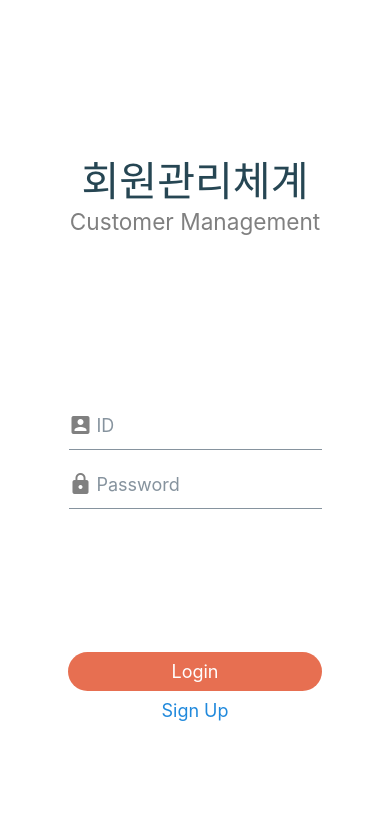
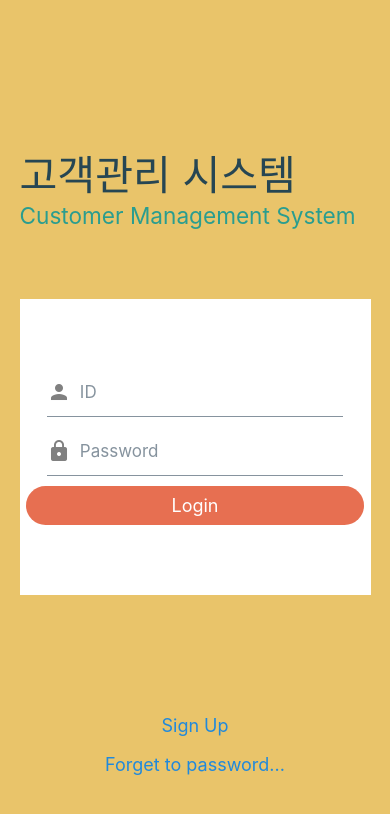
Before and after one commit to Hoooooou-Jun/Customer_Management-front, a React Native app: screen /Login in a window 390 px wide. Shown: the top 814 px of the page. Built offline with nearby package versions, Linux system fonts and the light colour scheme.

Commit message:
Add signup screen / login, signup components

```diff
--- /dev/null
+++ b/src/components/Login/index.tsx
@@ -0,0 +1,16 @@
+import React from 'react';
+import { View } from 'react-native';
+import * as RNE  from 'react-native-elements'
+import styles from './styles';
+
+const LoginBox = () => {
+	return (
+		<View style={styles.shadowBox}>
+            <RNE.Input placeholder=" ID" inputStyle={{fontSize: 17}} containerStyle={styles.input} leftIcon={<RNE.Icon name='person' size={24} color='gray' />} />
+            <RNE.Input placeholder=" Password" inputStyle={{fontSize: 17}} containerStyle={styles.input} leftIcon={<RNE.Icon name='lock' size={24} color='gray' />} secureTextEntry={true} />
+			<RNE.Button title="Login" buttonStyle={styles.button} />
+        </View>
+	)
+}
+
+export default LoginBox;
--- /dev/null
+++ b/src/components/Login/styles.tsx
@@ -0,0 +1,26 @@
+import { StyleSheet, Dimensions } from 'react-native';
+
+const CARD_WIDTH = Dimensions.get('window').width * 0.9
+const CARD_HEIGHT = Dimensions.get('window').height * 0.35
+const BUTTON_WIDTH = Dimensions.get('window').height * 0.4
+
+const styles = StyleSheet.create({
+	shadowBox: {
+		backgroundColor: 'white',
+		justifyContent: 'center',
+		alignItems: 'center',
+		width: CARD_WIDTH,
+		height: CARD_HEIGHT,
+		elevation: 20,
+	},
+	input: {
+        width: "90%"
+    },
+	button: {
+        width: BUTTON_WIDTH,
+        backgroundColor: '#e76f51',
+        borderRadius: 100
+    }
+});
+
+export default styles;
--- /dev/null
+++ b/src/components/SignUp/index.tsx
@@ -0,0 +1,18 @@
+import React from 'react';
+import { View } from 'react-native';
+import * as RNE  from 'react-native-elements'
+import TextInput from '../TextInput/index'
+import styles from './styles';
+
+const SignUpBox = () => {
+	return (
+		<View style={styles.shadowBox}>
+			<TextInput title="ID" placeholder="아이디를 입력해주세요." secureTextEntry={false}/>
+			<TextInput title="Password" placeholder="영문, 숫자, 특수문자를 포함해주세요." secureTextEntry={false}/>
+			<TextInput title="Check Password" placeholder="비밀번호를 다시 입력해주세요." secureTextEntry={false}/>
+			<RNE.Button title="Next" buttonStyle={styles.button} />
+        </View>
+	)
+}
+
+export default SignUpBox;
--- /dev/null
+++ b/src/components/SignUp/styles.tsx
@@ -0,0 +1,26 @@
+import { StyleSheet, Dimensions } from 'react-native';
+
+const CARD_WIDTH = Dimensions.get('window').width * 0.9
+const CARD_HEIGHT = Dimensions.get('window').height * 0.5
+const BUTTON_WIDTH = Dimensions.get('window').height * 0.4
+
+const styles = StyleSheet.create({
+	shadowBox: {
+		backgroundColor: 'white',
+		justifyContent: 'center',
+		alignItems: 'center',
+		width: CARD_WIDTH,
+		height: CARD_HEIGHT,
+		elevation: 20,
+	},
+	input: {
+        width: "90%"
+    },
+	button: {
+        width: BUTTON_WIDTH,
+        backgroundColor: '#e76f51',
+        borderRadius: 100
+    }
+});
+
+export default styles;
--- /dev/null
+++ b/src/components/SignUpInfo/styles.tsx
@@ -0,0 +1,26 @@
+import { StyleSheet, Dimensions } from 'react-native';
+
+const CARD_WIDTH = Dimensions.get('window').width * 0.9
+const CARD_HEIGHT = Dimensions.get('window').height * 0.55
+const BUTTON_WIDTH = Dimensions.get('window').height * 0.4
+
+const styles = StyleSheet.create({
+	shadowBox: {
+		backgroundColor: 'white',
+		justifyContent: 'center',
+		alignItems: 'center',
+		width: CARD_WIDTH,
+		height: CARD_HEIGHT,
+		elevation: 20,
+	},
+	input: {
+        width: "90%"
+    },
+	button: {
+        width: BUTTON_WIDTH,
+        backgroundColor: '#e76f51',
+        borderRadius: 100
+    }
+});
+
+export default styles;
--- /dev/null
+++ b/src/components/TextInput/index.tsx
@@ -0,0 +1,17 @@
+import React from 'react';
+import { View } from 'react-native';
+import * as RNE  from 'react-native-elements'
+import styles from './styles';
+
+const TextInput = (props: any) => {
+	return (
+		<View style={styles.textInputBox}>
+			<RNE.Text style={styles.text}>{props.title}</RNE.Text>
+			<View style={{alignItems: 'center', width: '100%'}}>
+				<RNE.Input placeholder={props.placeholder} inputStyle={{fontSize: 15}} containerStyle={{width: "90%"}} secureTextEntry={props.secureTextEntry}/>
+			</View>
+		</View>
+	)
+}
+
+export default TextInput;
--- /dev/null
+++ b/src/components/TextInput/styles.tsx
@@ -0,0 +1,23 @@
+import { StyleSheet, Dimensions } from 'react-native';
+
+const BOX_WIDTH = Dimensions.get('window').width * 0.9
+const BOX_HEIGHT = Dimensions.get('window').height * 0.1
+const MARGIN = Dimensions.get('window').width * 0.02
+const TEXT_MARGIN = Dimensions.get('window').width * 0.068
+
+const styles = StyleSheet.create({
+	textInputBox: {
+		margin: MARGIN,
+		backgroundColor: 'white',
+		justifyContent: 'center',
+		alignItems: 'flex-start',
+		width: BOX_WIDTH,
+		height: BOX_HEIGHT,
+	},
+	text: {
+		marginLeft: TEXT_MARGIN,
+		fontSize: 20,
+	}
+});
+
+export default styles;
--- a/src/screens/Login/index.tsx
+++ b/src/screens/Login/index.tsx
@@ -1,23 +1,24 @@
 import React, { Fragment } from 'react';
 import { View } from 'react-native';
-import * as RNE  from 'react-native-elements'
+import * as RNE  from 'react-native-elements';
+import LoginBox from '../../components/Login/index';
 import styles from './styles';
 
 const Login = (props: any) => {
     return (
         <Fragment>
-            <View style={styles.container1}>
-                {/* <RNE.Image style={{ width: 200, height: 200 }} source={{uri: 'customer_front/assets/images/image.png'}} /> */}
-                <RNE.Text h1 style={{color: '#264653'}}>회원관리체계</RNE.Text>
-                <RNE.Text h4 style={{color: 'gray'}}>Customer Management</RNE.Text>
+            <View style={styles.logoBox}>
+                <View style={styles.textBox}>
+                    <RNE.Text h1 style={{color: '#264653'}}>고객관리 시스템</RNE.Text>
+                    <RNE.Text h4 style={{color: '#2a9d8f'}}>Customer Management System</RNE.Text>
+                </View>
             </View>
-            <View style={styles.container2}>
-                <RNE.Input placeholder="ID" containerStyle={styles.input} leftIcon={<RNE.Icon name='account-box' size={24} color='gray' />}/>
-                <RNE.Input placeholder="Password" containerStyle={styles.input} leftIcon={<RNE.Icon name='lock' size={24} color='gray' />}/>
+            <View style={styles.loginBox}>
+                <LoginBox />
             </View>
-            <View style={styles.container3}>
-                <RNE.Button title="Login" buttonStyle={styles.button} />
+            <View style={styles.etcBox}>
                 <RNE.Button title="Sign Up" type="clear" onPress={() => props.navigation.navigate("SignUp")}/>
+                <RNE.Button title="Forget to password..." type="clear" />
             </View>
         </Fragment>
     );
--- a/src/screens/Login/styles.tsx
+++ b/src/screens/Login/styles.tsx
@@ -1,33 +1,32 @@
 import { StyleSheet, Dimensions } from 'react-native';
 
-const BUTTON_WIDTH = Dimensions.get('window').height * 0.3
+const MARGIN = Dimensions.get('window').width * 0.05
 
 const styles = StyleSheet.create({
-    container1: {
+    logoBox: {
         flex: 5,
-        backgroundColor: '#fff',
+        backgroundColor: '#e9c46a',
+        alignItems: 'flex-start',
+        justifyContent: 'flex-end',
+    },
+    loginBox: {
+        flex: 8,
+        backgroundColor: '#e9c46a',
         alignItems: 'center',
         justifyContent: 'center',
     },
-    container2: {
-        flex: 2,
-        backgroundColor: '#fff',
-        alignItems: 'center',
-        justifyContent: 'center',
-    },
-    container3: {
+    etcBox: {
         flex: 4,
-        backgroundColor: '#fff',
+        backgroundColor: '#e9c46a',
         alignItems: 'center',
         justifyContent: 'center',
     },
     input: {
         width: '70%'
     },
-    button: {
-        width: BUTTON_WIDTH,
-        backgroundColor: '#e76f51',
-        borderRadius: 100
+    textBox: {
+        marginLeft: MARGIN,
+        marginBottom: MARGIN
     }
 });
 
--- a/src/screens/SignUp/index.tsx
+++ b/src/screens/SignUp/index.tsx
@@ -1,12 +1,24 @@
-import React from 'react';
-import { View, Text } from 'react-native';
+import React, { Fragment } from 'react';
+import { View } from 'react-native';
+import * as RNE  from 'react-native-elements';
+import SignUpBox from '../../components/SignUp/index';
 import styles from './styles';
 
-const SignUp = () => {
+const SignUp = (props: any) => {
     return (
-        <View style={styles.container}>
-            <Text>This is SignUp Screen</Text>
-        </View>
+        <Fragment>
+            <View style={styles.logoBox}>
+                <View style={styles.textBox}>
+                    <RNE.Text h1 style={{color: '#264653'}}>회원가입</RNE.Text>
+                    <RNE.Text h4 style={{color: '#2a9d8f'}}>Please enter the infomation</RNE.Text>
+                </View>
+            </View>
+            <View style={styles.signUpBox}>
+                <SignUpBox />
+            </View>
+            <View style={styles.etcBox}>
+            </View>
+        </Fragment>
     )
 };
 
--- a/src/screens/SignUp/styles.tsx
+++ b/src/screens/SignUp/styles.tsx
@@ -1,12 +1,30 @@
-import { StyleSheet } from 'react-native';
+import { StyleSheet, Dimensions } from 'react-native';
+
+const MARGIN = Dimensions.get('window').width * 0.05
 
 const styles = StyleSheet.create({
-    container: {
-      flex: 1,
-      backgroundColor: '#fff',
-      alignItems: 'center',
-      justifyContent: 'center',
+    logoBox: {
+        flex: 5,
+        backgroundColor: '#e9c46a',
+        alignItems: 'flex-start',
+        justifyContent: 'flex-end',
     },
+    signUpBox: {
+        flex: 10.5,
+        backgroundColor: '#e9c46a',
+        alignItems: 'center',
+        justifyContent: 'center',
+    },
+    etcBox: {
+        flex: 3,
+        backgroundColor: '#e9c46a',
+        alignItems: 'center',
+        justifyContent: 'center',
+    },
+    textBox: {
+        marginLeft: MARGIN,
+        marginBottom: MARGIN
+    }
 });
 
 export default styles;
```
Also changed, not shown: src/components/SignUpInfo/index.tsx (added, +17 -0 lines).
